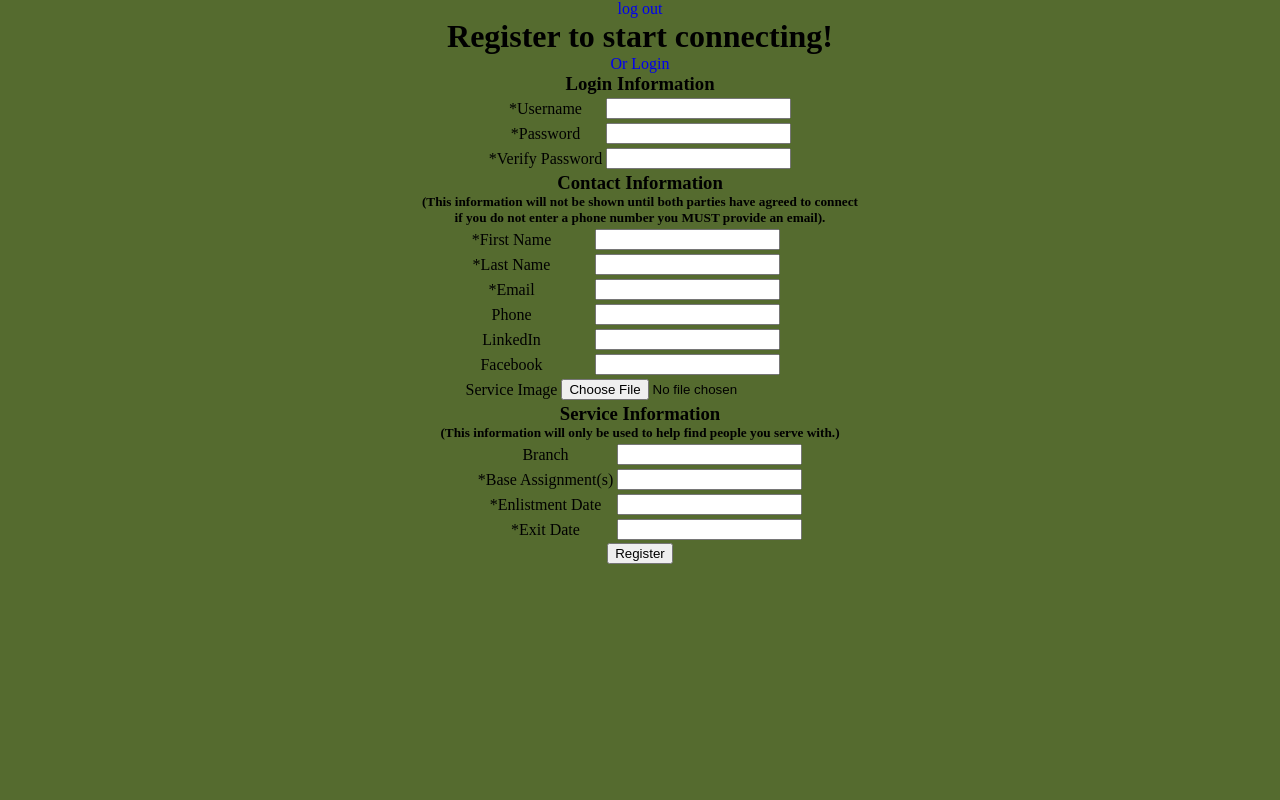
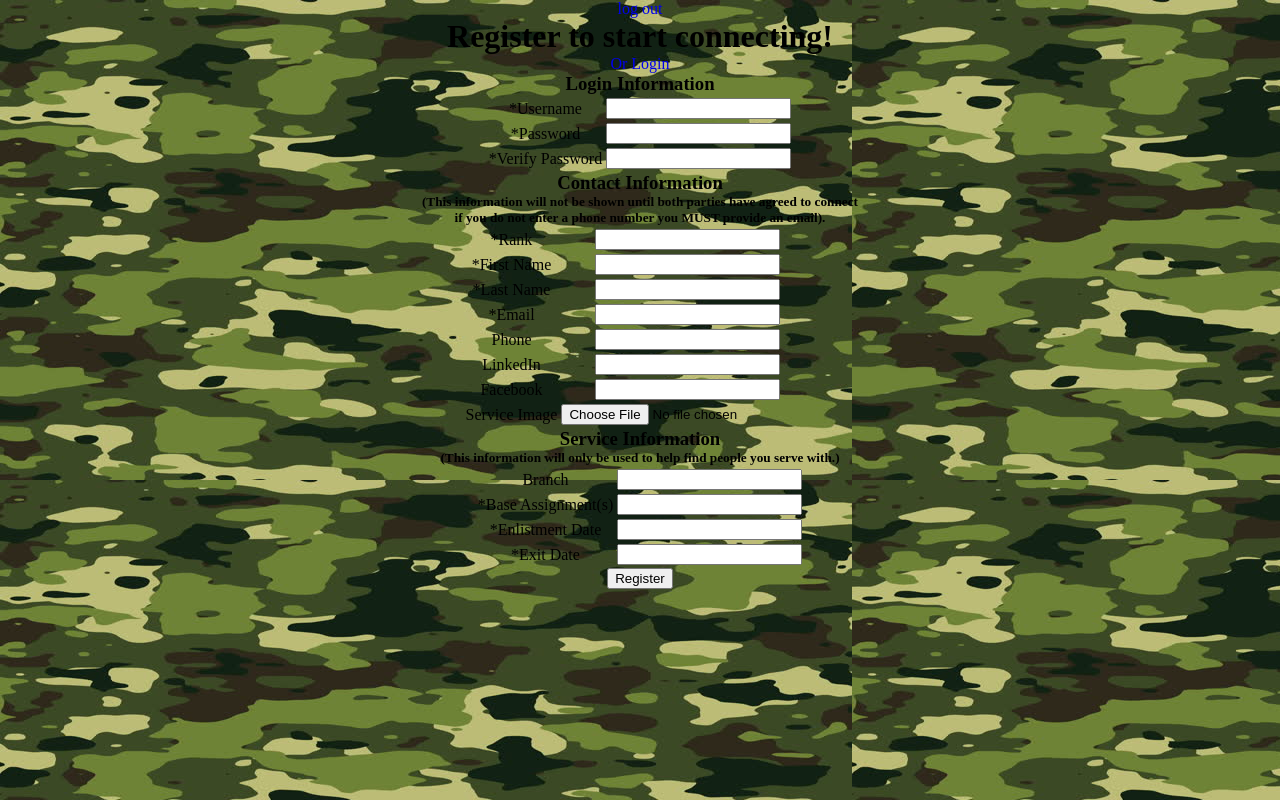
Before and after one commit to katherineionehalliburton/BattleBuddies, a Flask app: page /register in a window 1280 px wide. Run offline with Flask 2, Linux system fonts and the light colour scheme; tables that the repository leaves empty hold one stand-in row (values such as "Sample post"); some libraries are stand-ins or nearby versions.

Commit message:
got background-image to work - images still not found for login or matches/friends pages - need to fix text, it's black and unviewable

```diff
--- a/main.py
+++ b/main.py
@@ -30,6 +30,7 @@ class PhotoForm(FlaskForm):
 class User(db.Model):
 
     id = db.Column(db.Integer, primary_key=True)
+    rank = db.Column(db.String(100))
     firstname = db.Column(db.String(100))
     lastname = db.Column(db.String(100))
     email = db.Column(db.String(100))
@@ -46,9 +47,10 @@ class User(db.Model):
     all_friends = db.relationship('Friends', backref='owner')
 
 
-    def __init__(self, password, username, firstname, lastname, email, phone, facebook, linkedin, userimage, branch, base, entrydate, exitdate):
+    def __init__(self, password, username, rank, firstname, lastname, email, phone, facebook, linkedin, userimage, branch, base, entrydate, exitdate):
         self.username = username
         self.password = password
+        self.rank = rank
         self.firstname = firstname
         self.lastname = lastname
         self.email = email
@@ -104,6 +106,7 @@ def register():
     error = False
     username = ''
     email = ""
+    rank = ""
     firstname = ""
     lastname = ""
     phone = ""
@@ -119,6 +122,7 @@ def register():
         password = request.form['password']
         verify = request.form['verify']
         email = request.form['email']
+        rank = request.form["rank"]
         firstname = request.form['firstname']
         lastname = request.form['lastname']
         phone = request.form['phone']
@@ -160,7 +164,7 @@ def register():
                 error = True
                 flash("Not a valid email. Must contain a '@' ", 'error')
 
-            if not firstname or not lastname or not branch or not base or not entrydate or not exitdate:
+            if not rank or not firstname or not lastname or not branch or not base or not entrydate or not exitdate:
                 flash("All fields with an '*' are required!", 'error')
                 error = True
 
@@ -172,7 +176,7 @@ def register():
                 ))
 
             if not error:
-                new_user = User(password,username,firstname,lastname,email,phone,facebook,linkedin,userimage,branch,base,entrydate,exitdate)
+                new_user = User(password,username,rank,firstname,lastname,email,phone,facebook,linkedin,userimage,branch,base,entrydate,exitdate)
                 db.session.add(new_user)
                 db.session.commit()
                 session['username'] = username
--- a/static/styles.css
+++ b/static/styles.css
@@ -7,7 +7,7 @@
 
 body
 {
-    background-color: darkolivegreen;
+    background-image: url('../../images/background.jpg');
 }
 
 ol li a
--- a/templates/friends.html
+++ b/templates/friends.html
@@ -19,7 +19,7 @@
                 {% for user in users %}
                 <li: only-of-type {list-style-type: none;}>
                     <form action="/users?id={{user.id}}">
-                        {{user.userimage}}, {{user.firstname}} {{user.lastname}},
+                        <img src="../images/{{user.userimage}}"> {{user.rank}} {{user.firstname}} {{user.lastname}},
                         {{user.email}}, {{user.linkedin}}, {{user.facebook}}, {{user.phone}}
                     </form>
                 </li>
--- a/templates/matches.html
+++ b/templates/matches.html
@@ -18,7 +18,8 @@
                 <li: only-of-type {list-style-type: none;}>
                     <form action="/users?id={{user.id}}">
                         <input type="submit" value="Yes">
-                        <img src="../images/{{user.userimage}}">{{user.firstname}} {{user.lastname}}, {{user.branch}}, {{user.base}}
+                        <img src="../../images/{{user.userimage}}"> {{user.rank}} {{user.firstname}}
+                        {{user.lastname}}, {{user.branch}}, {{user.base}}, {{user.entrydate}}-{{user.exitdate}}
                     </form>
                 </li>
                 {% endfor %}
--- a/templates/register.html
+++ b/templates/register.html
@@ -30,6 +30,13 @@
             <h3>Contact Information<h5>(This information will not be shown until both parties have agreed to connect
                 <br>
                 if you do not enter a phone number you MUST provide an email).</h5></h3>
+
+            <tr>
+                <td><label for="rank">*Rank</label></td>
+                <td>
+                    <input name="rank" type="rank">
+                </td>
+            </tr>
             <tr>
                 <td><label for="firstname">*First Name</label></td>
                 <td>
```
Also changed, not shown: templates/login.html (+6 -6 lines), static/images/nophoto.jpg (added), static/images/subphoto.jpg (added).
